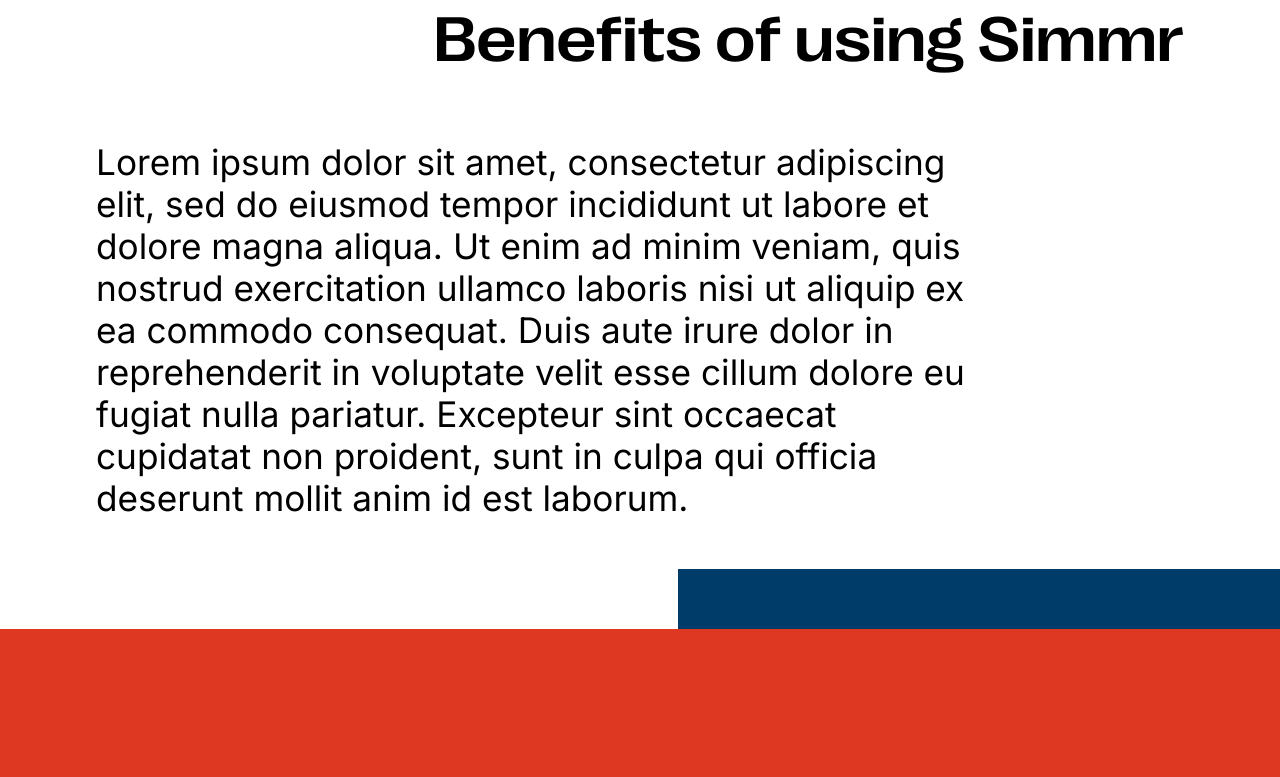
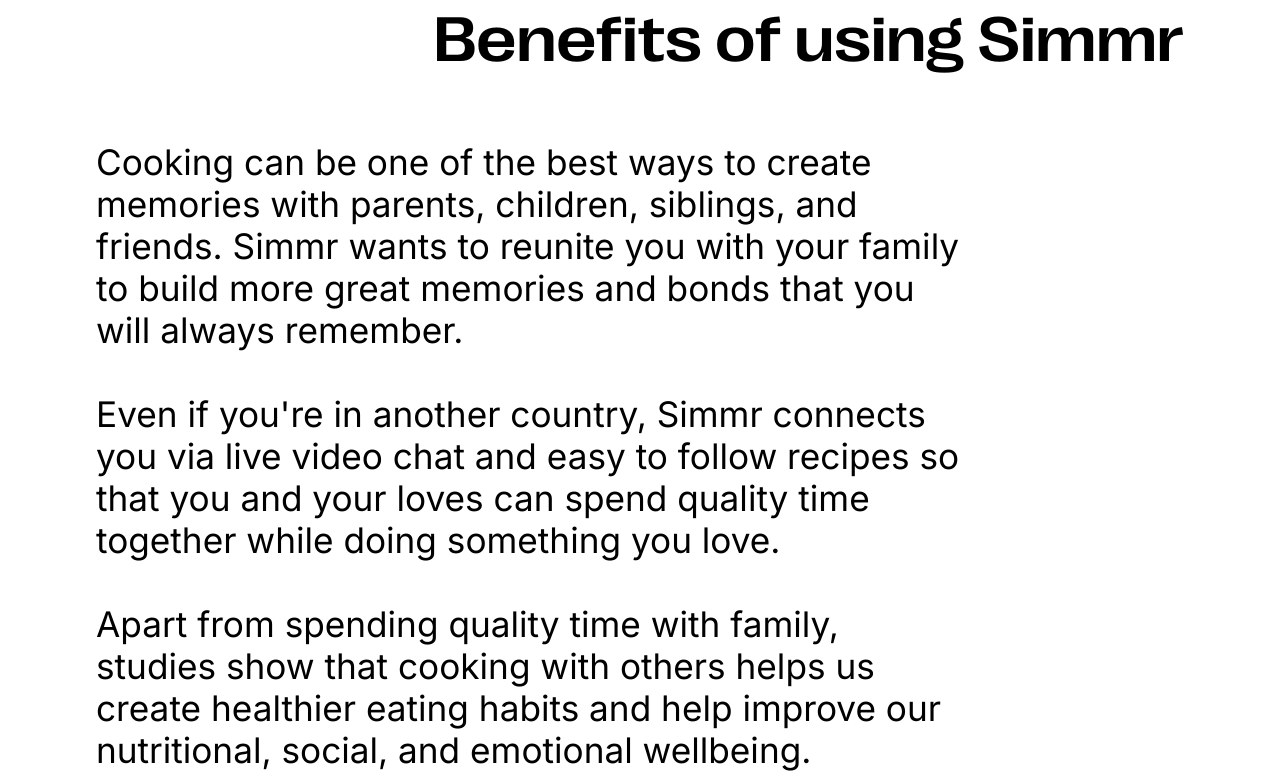
Before and after one commit to jpurista/activity2, a plain HTML site: page index.html in a window 1280 px wide. Shown: the part 881-1658 px from the top of the page. Drawn offline with nearby package versions, Linux system fonts and the light colour scheme.

Commit message:
updated paragraph

```diff
--- a/index.html
+++ b/index.html
@@ -16,8 +16,10 @@
 
 <body>
         <!-- broke up the website by the different color sections: yellow, white, red, blue -->
-        <div id="section1"> <!-- yellow section -->
-                <header>  <!-- navbar  -->
+        <div id="section1">
+                <!-- yellow section -->
+                <header>
+                        <!-- navbar  -->
                         <img src="images/logo-header-3.png">
                         <nav>
                                 <!--left the href attributes empty because other pages do not exist-->
@@ -39,27 +41,36 @@
                 </div>
         </div>
 
-        <div>  <!-- white section -->
-                <div id="light-blue-dec"> <!-- this used solely for the slate-blue rect in this section... dec stands for decoration -->
+        <div>
+                <!-- white section -->
+                <div id="light-blue-dec">
+                        <!-- this used solely for the slate-blue rect in this section... dec stands for decoration -->
                 </div>
 
                 <div id="section2">
                         <p class="bigger-header">Benefits of using Simmr</p>
                         <p id="body-paragraph">
-                                Lorem ipsum dolor sit amet, consectetur adipiscing elit, sed do eiusmod tempor
-                                incididunt ut labore et dolore magna aliqua. Ut enim ad minim veniam, quis nostrud
-                                exercitation ullamco laboris nisi ut aliquip ex ea commodo consequat. Duis aute irure
-                                dolor in reprehenderit in voluptate velit esse cillum dolore eu fugiat nulla pariatur.
-                                Excepteur sint occaecat cupidatat non proident, sunt in culpa qui officia deserunt
-                                mollit anim id est laborum.
+                                Cooking can be one of the best ways to create memories with parents,
+                                children, siblings, and friends. Simmr wants to reunite you with your family to build more great memories and bonds that
+                                you will always remember.
+                                <br><br>
+                                Even if you're in another country, Simmr connects you via live video chat and easy to
+                                follow recipes so that you and your loves can spend quality time together while doing
+                                something you love.
+                                <br><br>
+                                Apart from spending quality time with family, studies show that cooking with others
+                                helps us create healthier eating habits and help improve our nutritional, social, and
+                                emotional wellbeing.
                         </p>
                 </div>
 
-                <div id="dark-blue-dec"><!-- this used solely for the dark-blue rect in this section -->
+                <div id="dark-blue-dec">
+                        <!-- this used solely for the dark-blue rect in this section -->
                 </div>
         </div>
 
-        <div class="flex-content" id="section3"> <!-- red section (acts as call to action)-->
+        <div class="flex-content" id="section3">
+                <!-- red section (acts as call to action)-->
                 <div class="content">
                         <p class="big-header">Try<br>Simmr<br>Today</p>
                 </div>
@@ -71,11 +82,14 @@
                 </div>
         </div>
 
-        <footer>  <!-- blue section -->
-                <div class="inner"><!-- uses another div inside the footer to use a
+        <footer>
+                <!-- blue section -->
+                <div class="inner">
+                        <!-- uses another div inside the footer to use a
                         background color and change the width of the actual content in the footer-->
                         <img src="images/logo-footer.png">
-                        <dl><!--using description list because there are multiple
+                        <dl>
+                                <!--using description list because there are multiple
                                 header and sub element links in the footer-->
                                 <dt>PRODUCT</dt>
                                 <!--left the href attributes empty because other pages do not exist-->
```
Also changed, not shown: images/icons/laptop.svg (deleted), images/icons/phone.svg (deleted), 2 other files.
